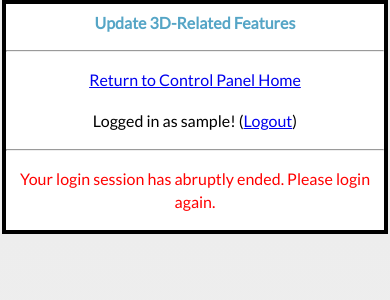
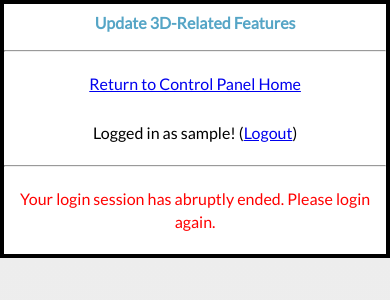
Before and after one commit to ScetaWebmaster/SCETACPP, a PHP site: page /3d/materials/process/index.php?id=1 in a window 390 px wide. Shown: the top 300 px of the page. Run offline with PHP 8.4, Linux system fonts and the light colour scheme; the visitor is signed in with stand-in values (Sample User, id 1); data that the repository does not hold is empty.

Commit message:
Very small styling changes.

```diff
--- a/officers.sceta.org/css/style.css
+++ b/officers.sceta.org/css/style.css
@@ -34,7 +34,7 @@ img {
 
 	@media only screen and (max-width: 1024px) {
 		.maincontainer {
-			width: 97%;
+			width: 98%;
 			margin: 0 auto;
 		}
 	}
@@ -69,7 +69,7 @@ img {
 		}
 
 		p {
-			padding: 1px;
+			padding: 5px;
 		}
 
 		p.error {
```
